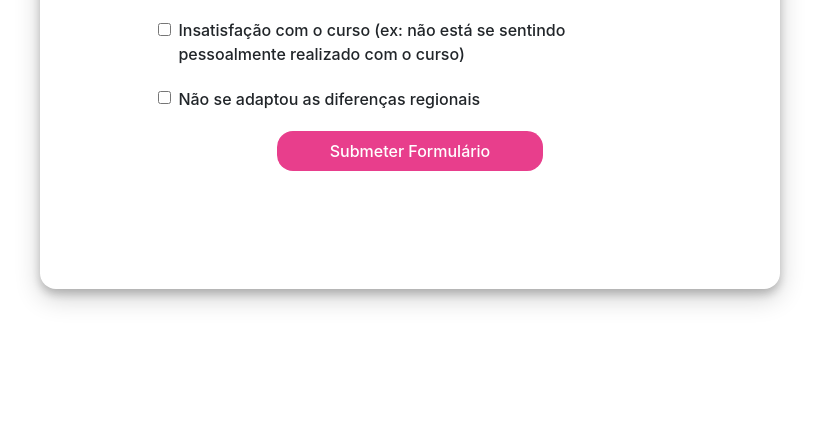
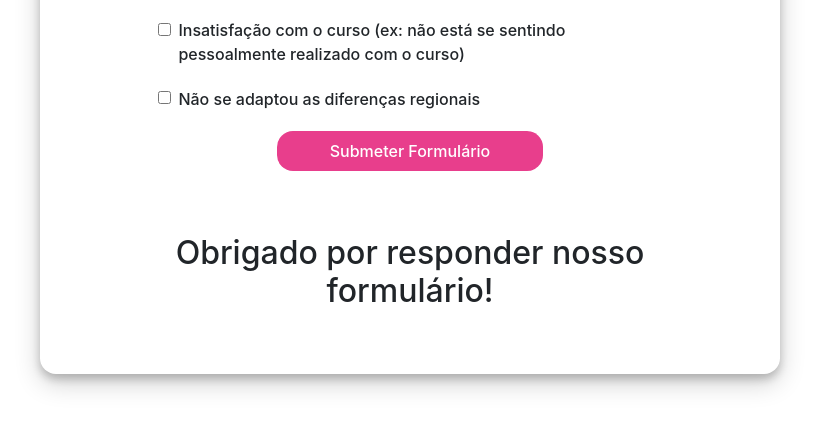
Before and after one commit to danbailo/ind_evasao, a Flask app: page / in a window 1280 px wide. Shown: the part 1002-1431 px from the top of the page, without its empty margins (230-1049 px from the left). Before the commit the page ends 1308 px from the top, so only its background shows below. Run offline with Flask 2, Linux system fonts and the light colour scheme; the visitor is signed in with stand-in values (Sample User, id 1); some libraries are stand-ins or nearby versions.

Commit message:
dont show form if user has been answered

```diff
--- a/src/app/templates/answers.html
+++ b/src/app/templates/answers.html
@@ -1,3 +1,4 @@
+{% if not current_user.get_answer() %}
     <h2>Formulário de respostas</h2>
     <form action="{{ url_for('answers') }}" method="post" novalidate>
         {{ answers_form.hidden_tag() }}
@@ -60,3 +61,5 @@
             {{ answers_form.submit(class="btnSubmit") }}
         </div>
     </form>
+{% endif %}
+<h2 class="text-center">Obrigado por responder nosso formulário!</h2>
```
Lines whose indentation alone changed are shown as unchanged.
